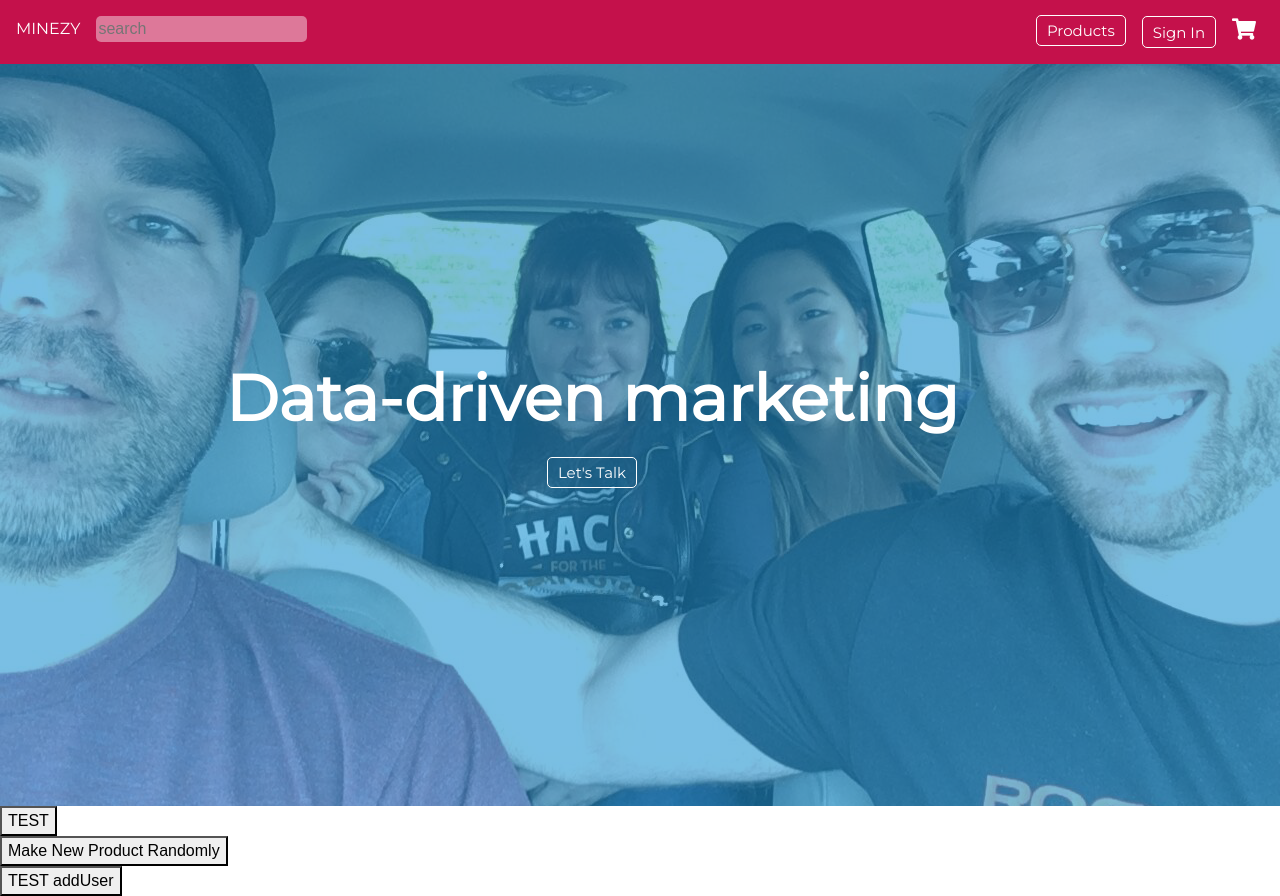
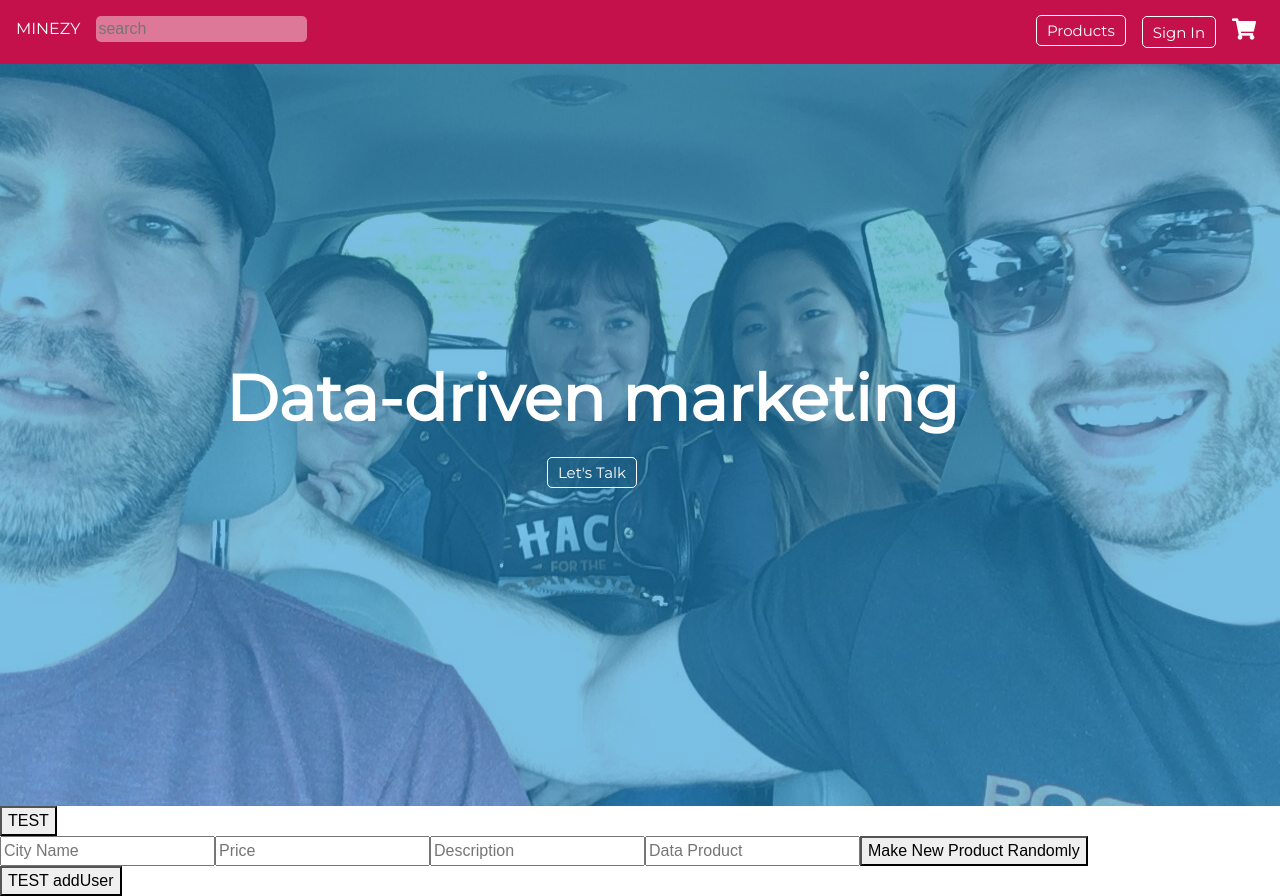
Before and after one commit to nss-day-cohort-24/uix-bangazon-lite-gitgotshop, a React (Create React App) app: page / in a window 1280 px wide. Built offline with nearby package versions, Linux system fonts and the light colour scheme; no server answers.

Commit message:
adde the input to the makeProduct function

```diff
--- a/src/components/newProduct.js
+++ b/src/components/newProduct.js
@@ -3,17 +3,26 @@ import faker from 'faker';
 
 class MakeProduct extends Component {
 
+////// PRODUCT FACTORY /////////////
     makeProduct(){
         let data = {
-          "name": "HERE IS A NEW PRODUCT",
-          "product": faker.internet.password() ,
-          "userId": faker.phone.phoneNumberFormat(),
-          "data": faker.internet.email(),
-          "price": faker.address.streetAddress(),
-          "disc": faker.random.number(),
+          "name": this.refs.cityName.value,
+          "product": "" ,
+          "sellerID": 0,
+          "price": this.refs.price.value,
+          "desc": this.refs.desc.value,
+          "data": this.refs.data.value
         }
 
-        console.log("Making Product");
+
+    //   inputting(){
+    //     let data = {
+    //       "name": this.refs.cityName.value,
+    //       "price": this.refs.price.value,
+    //       "desc": this.refs.desc.value,
+    //       "sellerID": 0,
+    //       "data": "Nash.json"
+    //     }
 
         fetch('http://localhost:3000/Products', {
           method: 'POST', // or 'PUT'
@@ -26,11 +35,17 @@ class MakeProduct extends Component {
         .then(response => console.log('Success:', response));
       }
 
+    /////////// RENDER TO DOM   //////////////////////
+
       render() {
         return (
-          <div>
-           <button onClick={this.makeProduct.bind(this)}>Make New Product Randomly</button>
-          </div>
+            <div>
+                <input ref="cityName" type="text" placeholder="City Name"/>
+                <input ref="price" type="text" placeholder="Price"/>
+                <input ref="desc" type="text" placeholder="Description"/>
+                <input ref="data" type="text" placeholder="Data Product"/>
+                <button onClick={this.makeProduct.bind(this)}>Make New Product Randomly</button>
+            </div>
         );
       }
     }
--- a/src/db.json
+++ b/src/db.json
@@ -176,6 +176,15 @@
       "price": "62267 Quigley Centers",
       "disc": 39339,
       "id": 5
+    },
+    {
+      "name": "Las Vegas",
+      "product": "",
+      "sellerID": 0,
+      "price": "$3,000",
+      "desc": "Data from Las Vegas",
+      "data": "LasVegas.json",
+      "id": 6
     }
   ]
 }
```
